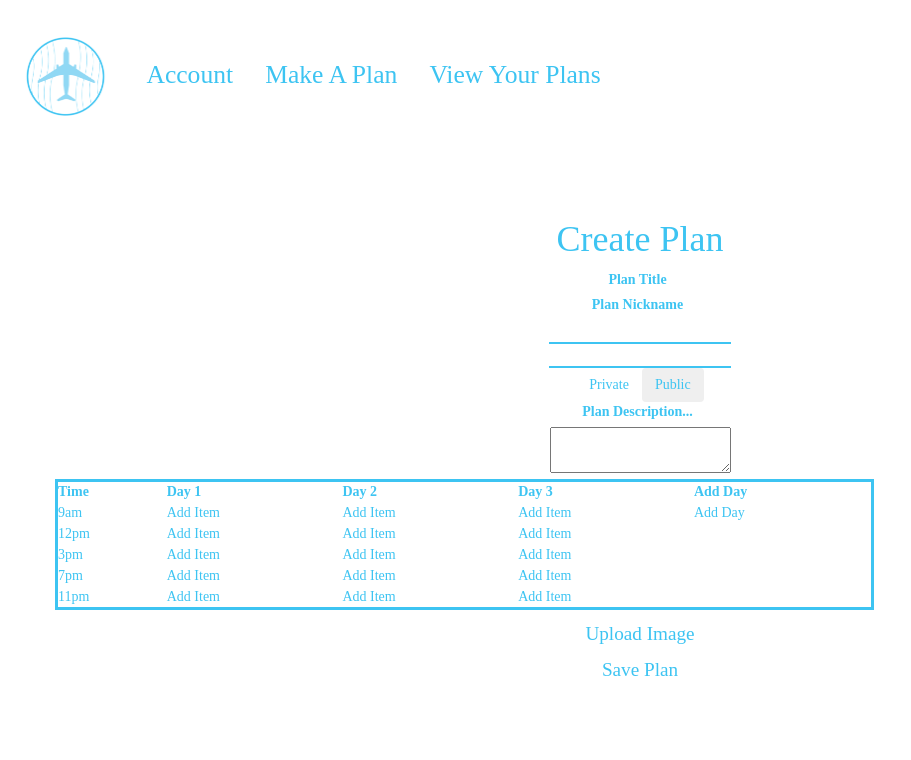
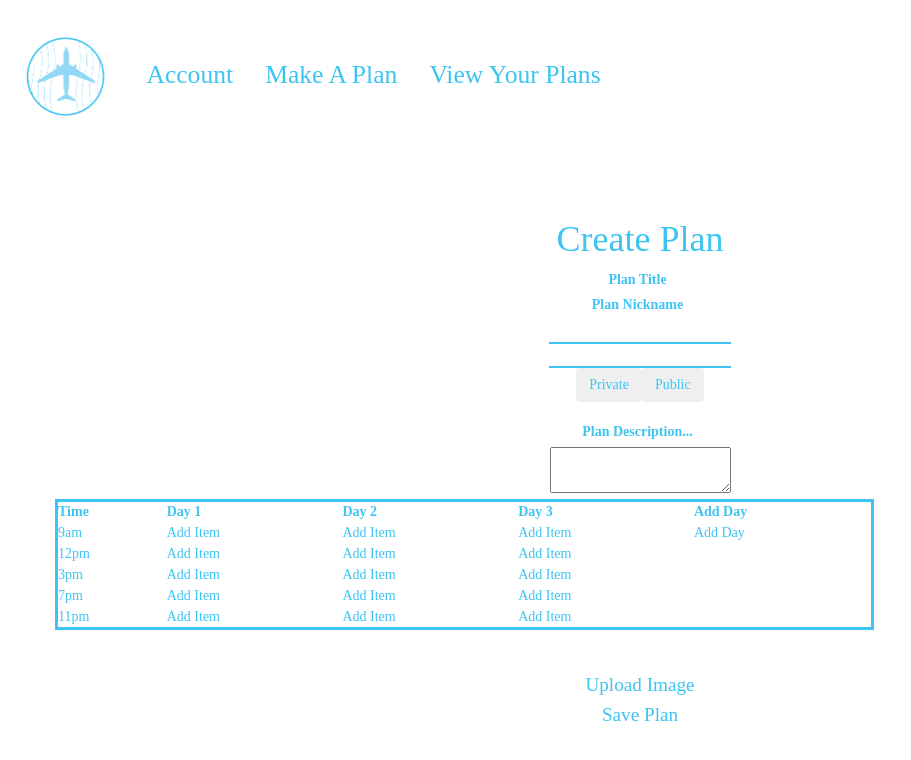
Before and after one commit to utorproj3/Most_to_Coast, a React (Create React App) app in the folder client/: page /planner in a window 1280 px wide. Shown: the top 760 px of the page, without its empty margins (0-911 px from the left). Built offline with nearby package versions, Linux system fonts and the light colour scheme; a web font is replaced by a local one.

Commit message:
fixed planner buttons

```diff
--- a/client/src/pages/Planner/Planner.css
+++ b/client/src/pages/Planner/Planner.css
@@ -1,6 +1,10 @@
 .container-fluid {
     font-family: 'Edu NSW ACT Foundation', cursive;
     color: #3dc4f2;
+}
+
+.container {
+    padding: 20px;
 }
 
 .planner {
@@ -42,18 +46,16 @@ th {
     font-family: 'Edu NSW ACT Foundation', cursive;
     font-size: 1.5vw;
     border: none;
-    border-radius: 50%;
-    padding: 10px;
 }
 
 .planner-button:hover {
     text-align: center;
     background: none;
-    background-color: #3dc4f2;
     color: #90d8f4;
+    opacity: 0.5;
 }
 
-.btn-outline {
+/* .btn-outline {
     text-align: center;
     background: none;
     transition-duration: 0.5s;
@@ -63,7 +65,7 @@ th {
     border: none;
     border-radius: 50%;
     padding: 10px;
-}
+} */
 
 /* .btn:focus {
     text-align: center;
```
